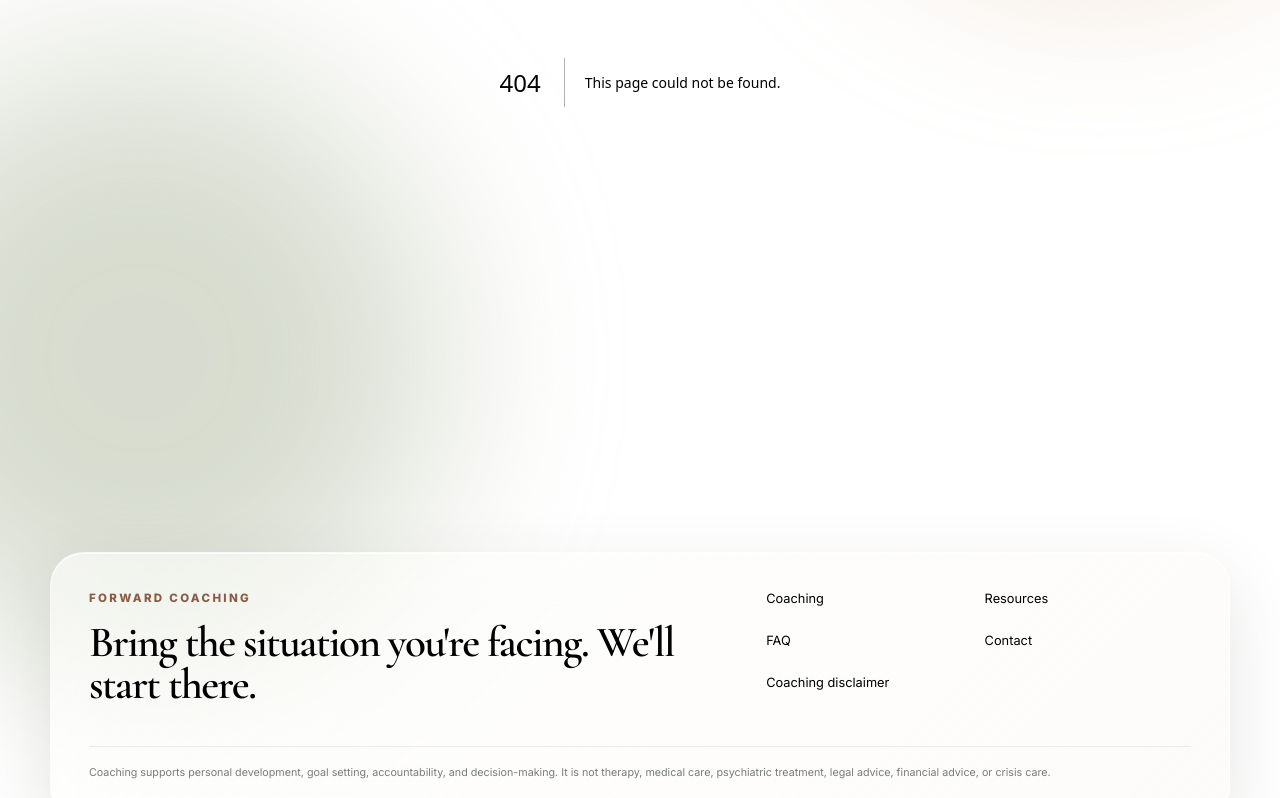
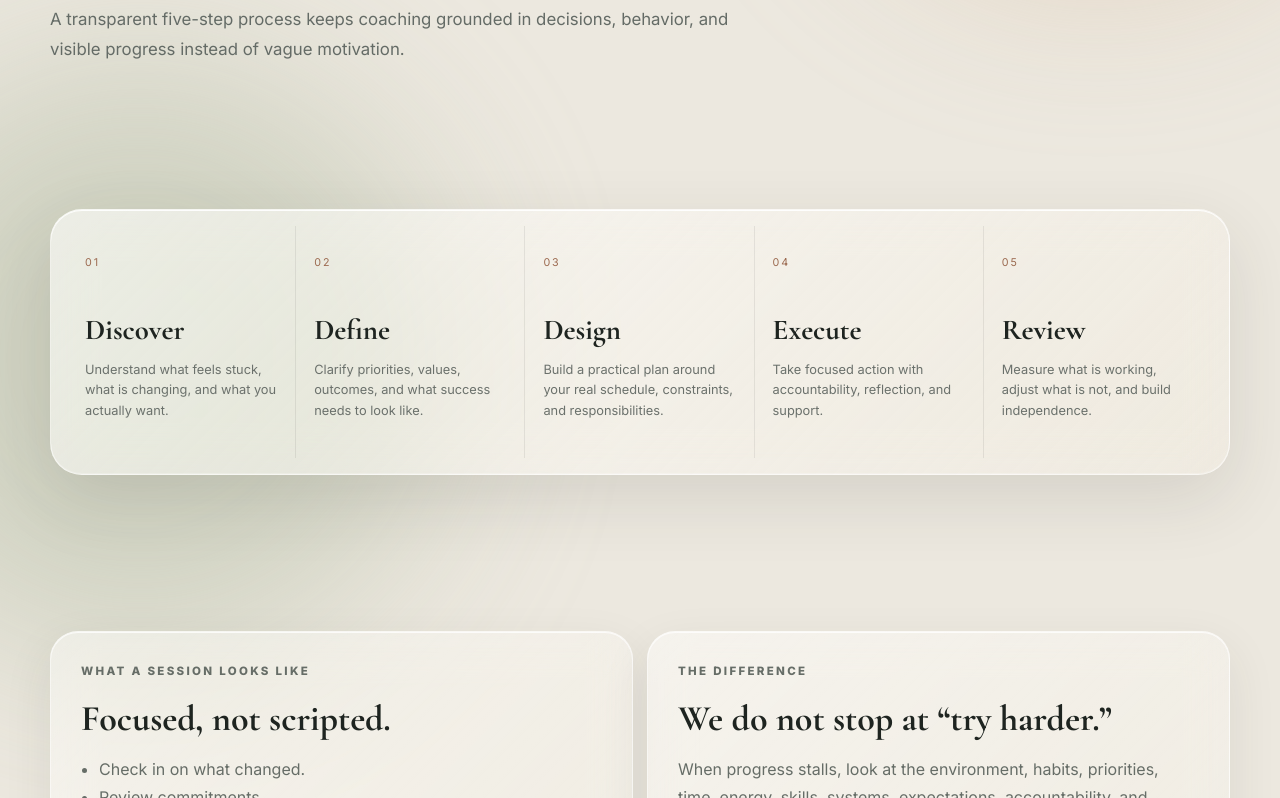
Before and after one commit to kstring00/life-coach, a Next.js app: page /process in a window 1280 px wide. Before the commit this address had no page. Shown: the part 402-1200 px from the top of the page. Built offline with nearby package versions, Linux system fonts and the light colour scheme.

Commit message:
Build coaching process page

```diff
--- /dev/null
+++ b/app/process/page.tsx
@@ -0,0 +1,16 @@
+import { process } from '@/data/site';
+
+export const metadata = { title: 'Coaching Process', description: 'See the five-step Forward coaching process from discovery through independent progress.' };
+
+export default function ProcessPage(){
+  return <main>
+    <section className="section-shell page-hero"><p className="eyebrow">THE FORWARD FRAMEWORK</p><h1>Reflection is useful. Movement is the point.</h1><p>A transparent five-step process keeps coaching grounded in decisions, behavior, and visible progress instead of vague motivation.</p></section>
+    <section className="section-shell section-pad">
+      <div className="process-rail glass glass-strong">{process.map(([number,title,copy])=><article className="process-step" key={number}><span>{number}</span><h3>{title}</h3><p>{copy}</p></article>)}</div>
+    </section>
+    <section className="section-shell section-pad content-grid">
+      <article className="content-card glass"><p className="eyebrow">WHAT A SESSION LOOKS LIKE</p><h2>Focused, not scripted.</h2><ul><li>Check in on what changed.</li><li>Review commitments.</li><li>Explore the current obstacle.</li><li>Identify the real constraint.</li><li>Create specific next steps.</li><li>Close with clear accountability.</li></ul></article>
+      <article className="content-card glass"><p className="eyebrow">THE DIFFERENCE</p><h2>We do not stop at “try harder.”</h2><p>When progress stalls, look at the environment, habits, priorities, time, energy, skills, systems, expectations, accountability, and competing goals. The goal is to find the friction—not shame the person.</p></article>
+    </section>
+  </main>
+}
```
